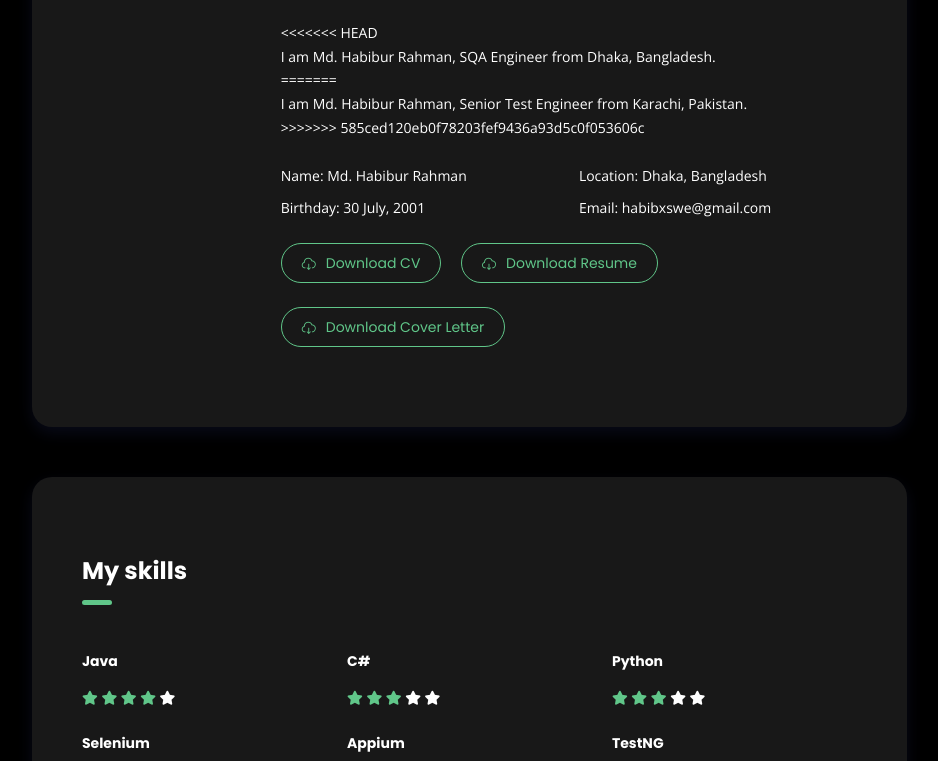
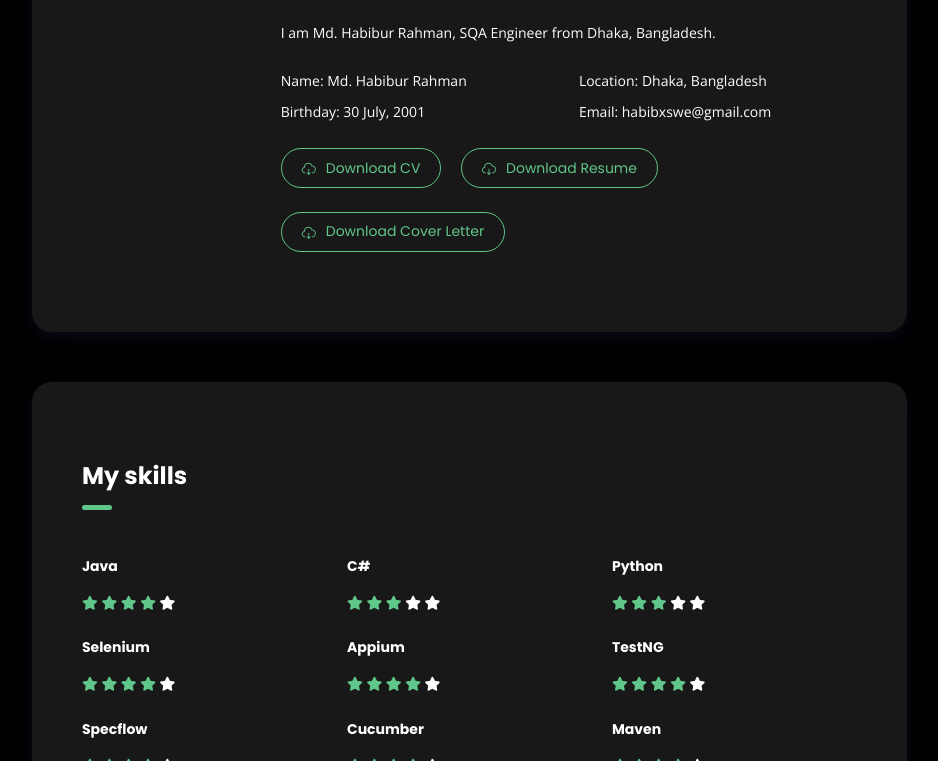
Before and after one commit to habib-qtec/portfolio, a plain HTML site: page index.html in a window 1280 px wide. Shown: the part 967-1728 px from the top of the page, without its empty margins (318-1256 px from the left). Drawn offline with nearby package versions, Linux system fonts and the light colour scheme.

Commit message:
Update index.html

```diff
--- a/index.html
+++ b/index.html
@@ -131,11 +131,9 @@
 					</div>
 					<div class="col-md-9">
 						<h2 class="mt-4 mt-md-0 mb-4">Hello,</h2>
-<<<<<<< HEAD
+
 						<p class="mb-0">I am Md. Habibur Rahman, SQA Engineer from Dhaka, Bangladesh.</p>
-=======
-						<p class="mb-0">I am Md. Habibur Rahman, Senior Test Engineer from Karachi, Pakistan.</p>
->>>>>>> 585ced120eb0f78203fef9436a93d5c0f053606c
+
 						<div class="row my-4">
 							<div class="col-md-6">
 								<p class="mb-2">Name: <span class="text-dark">Md. Habibur Rahman</span></p>
```
